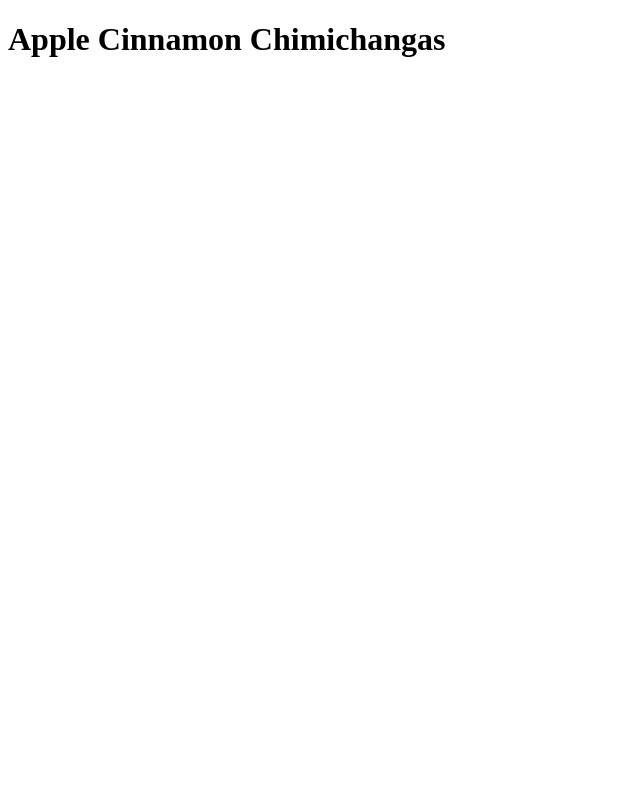
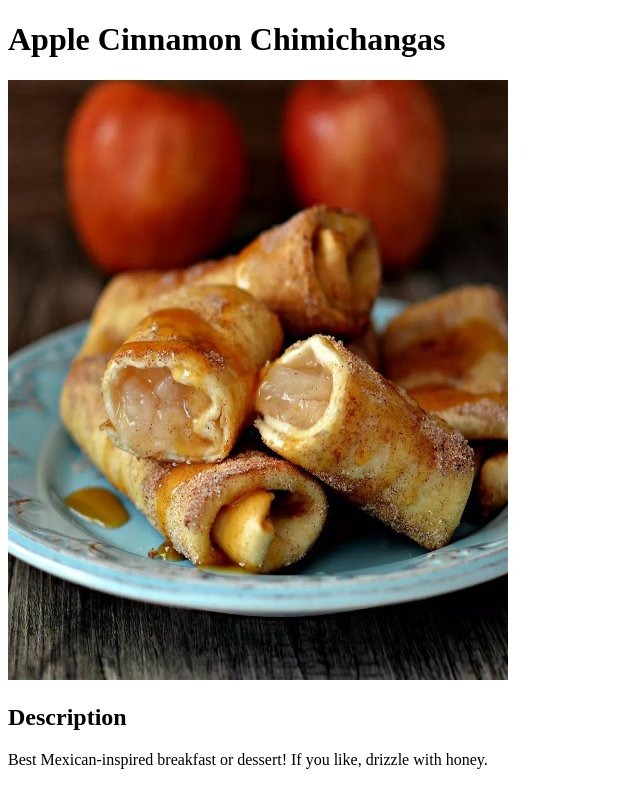
Before and after one commit to Rawng/odin-recipes, a plain HTML site: page recipes/apple-cinnamon-chimichangas.html in a window 1280 px wide. Shown: the whole page, without its empty margins (0-640 px from the left). Drawn offline with Linux system fonts and the light colour scheme.

Commit message:
Add chimichanga image and description to its recipe page
Two commits in one. Size the image with the style attribute.

```diff
--- a/recipes/apple-cinnamon-chimichangas.html
+++ b/recipes/apple-cinnamon-chimichangas.html
@@ -7,5 +7,13 @@
 
     <body>
         <h1>Apple Cinnamon Chimichangas</h1>
+        <!--Image of the finished dish-->
+        <p><img src="../images/acc.png" alt="Apple cinnamon chimichangas on a plate with two apples in the background" style="width:500px;height:600px;"></p>
+        <!--Description-->
+        <h2>Description</h2>
+        <p>Best Mexican-inspired breakfast or dessert! If you like, drizzle with honey.</p>
+        <!--Ingredients w/ unordered list-->
+
+        <!--Steps w/ ordered list-->
     </body>
 </html>
```
